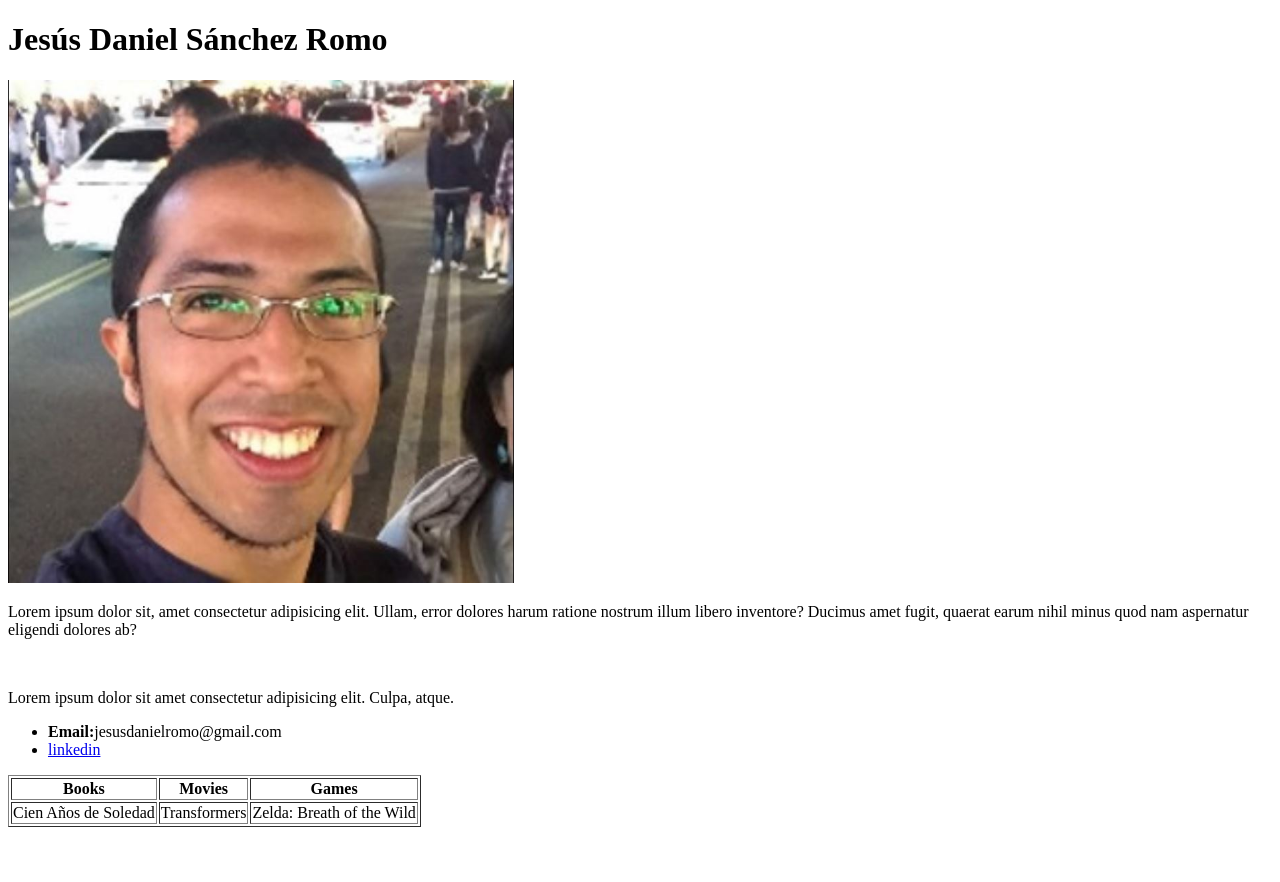
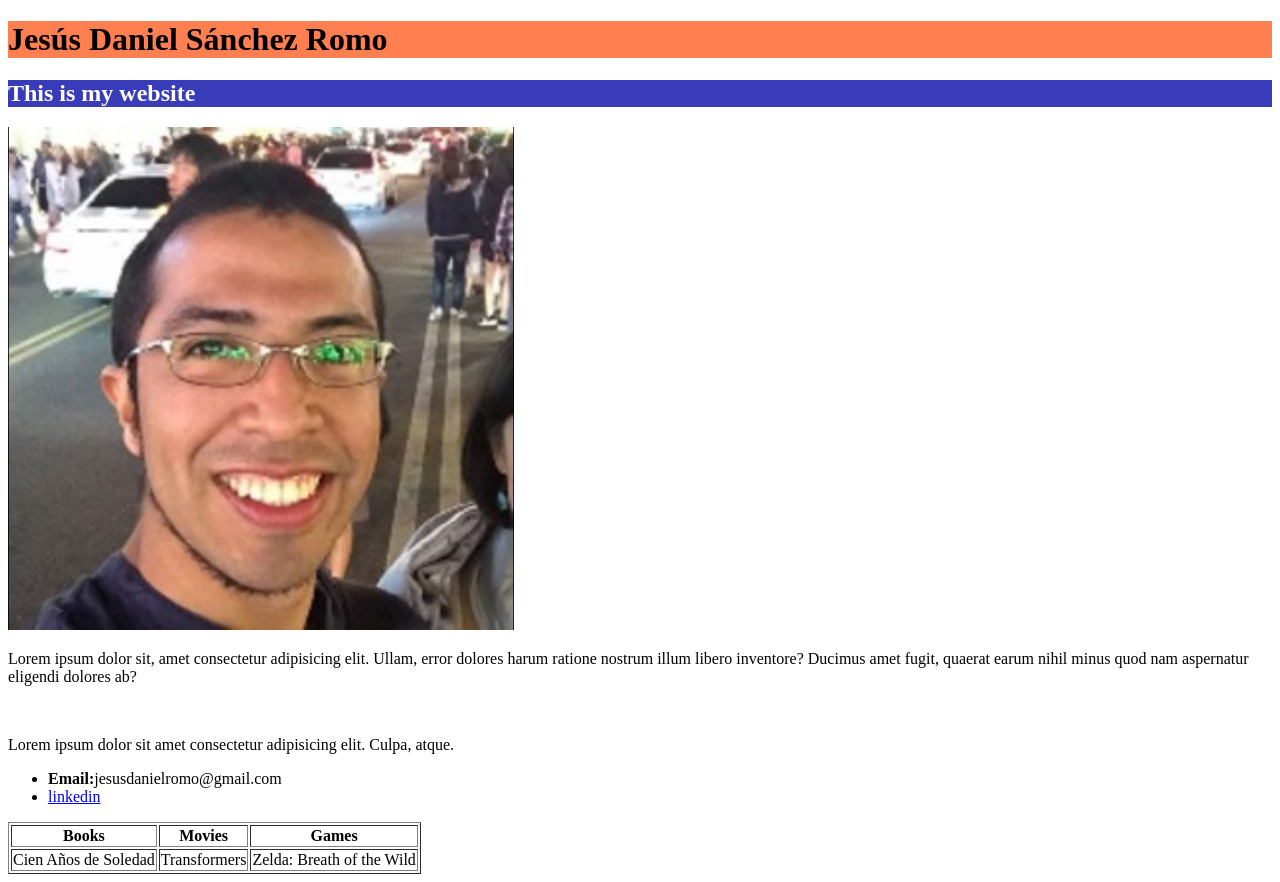
Before and after one commit to trezeget-1/mybio.github.io, a plain HTML site: page index.html in a window 1280 px wide. Before the commit the page ends 835 px from the top, so only its background shows below. Drawn offline with Linux system fonts and the light colour scheme.

Commit message:
I updated more stuff

```diff
--- a/index.html
+++ b/index.html
@@ -4,9 +4,20 @@
     <meta charset="UTF-8">
     <meta name="viewport" content="width=device-width, initial-scale=1.0">
     <title>trezeget-1</title>
+    <style>
+        h1{
+            background-color: coral;
+        }
+        h2{
+            background-color: rgb(57, 60, 184);
+            color: white;
+        }
+    </style>
 </head>
 <body>
     <h1>Jesús Daniel Sánchez Romo</h1>
+    <!-- <h1 style="background-color: rgb(115, 255, 80); font-size: 40px;">Jesús Daniel Sánchez Romo</h1> -->
+    <h2>This is my website</h2>
     <img src="Profile picture.jpg" alt="My picture" width="40%">
     <p>Lorem ipsum dolor sit, amet consectetur adipisicing elit. Ullam, error dolores harum ratione nostrum illum libero inventore? Ducimus amet fugit, quaerat earum nihil minus quod nam aspernatur eligendi dolores ab?</p>
     <br>
```
